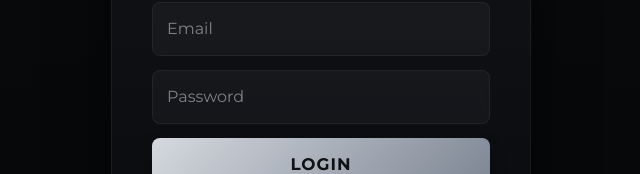
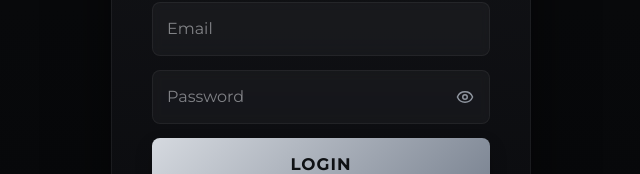
Before and after one commit to gmetzakis/WatchList-Project, a React (Vite) app in the folder frontend/: page /login in a window 1280 px wide. Shown: the part 189-363 px from the top of the page, without its empty margins (319-959 px from the left). Built offline with nearby package versions, Linux system fonts and the light colour scheme.

Commit message:
Added hide/view password button on Login page

```diff
--- a/frontend/src/pages/Login.jsx
+++ b/frontend/src/pages/Login.jsx
@@ -1,5 +1,6 @@
 import { useState } from "react";
 import { useNavigate } from "react-router-dom";
+import { Eye, EyeOff } from "lucide-react";
 import api from "../api/axios.js";
 import "../styles/auth.css";
 
@@ -8,6 +9,7 @@
   const [email, setEmail] = useState("");
   const [password, setPassword] = useState("");
   const [error, setError] = useState("");
+  const [showPassword, setShowPassword] = useState(false);
 
   async function handleSubmit(e) {
     e.preventDefault();
@@ -49,14 +51,24 @@
           required
         />
 
+        <div className="auth-password-wrapper">
           <input
-          type="password"
+            type={showPassword ? "text" : "password"}
             placeholder="Password"
             className="auth-input"
             value={password}
             onChange={e => setPassword(e.target.value)}
             required
           />
+          <button
+            type="button"
+            className="auth-password-toggle"
+            onClick={() => setShowPassword(prev => !prev)}
+            tabIndex={-1}
+          >
+            {showPassword ? <EyeOff size={18} /> : <Eye size={18} />}
+          </button>
+        </div>
 
         <button className="auth-btn" type="submit">
           Login
--- a/frontend/src/styles/auth.css
+++ b/frontend/src/styles/auth.css
@@ -94,6 +94,36 @@
   color: #ffb3b3;
 }
 
+.auth-password-wrapper {
+  position: relative;
+}
+
+.auth-password-wrapper .auth-input {
+  width: 100%;
+  padding-right: 44px;
+  box-sizing: border-box;
+}
+
+.auth-password-toggle {
+  position: absolute;
+  right: 12px;
+  top: 50%;
+  transform: translateY(-50%);
+  background: none;
+  border: none;
+  color: var(--text-muted);
+  cursor: pointer;
+  padding: 4px;
+  display: flex;
+  align-items: center;
+  justify-content: center;
+  transition: color 0.2s ease;
+}
+
+.auth-password-toggle:hover {
+  color: var(--text);
+}
+
 .auth-btn {
   padding: 14px;
   border-radius: 8px;
```
Lines whose indentation alone changed are shown as unchanged.
